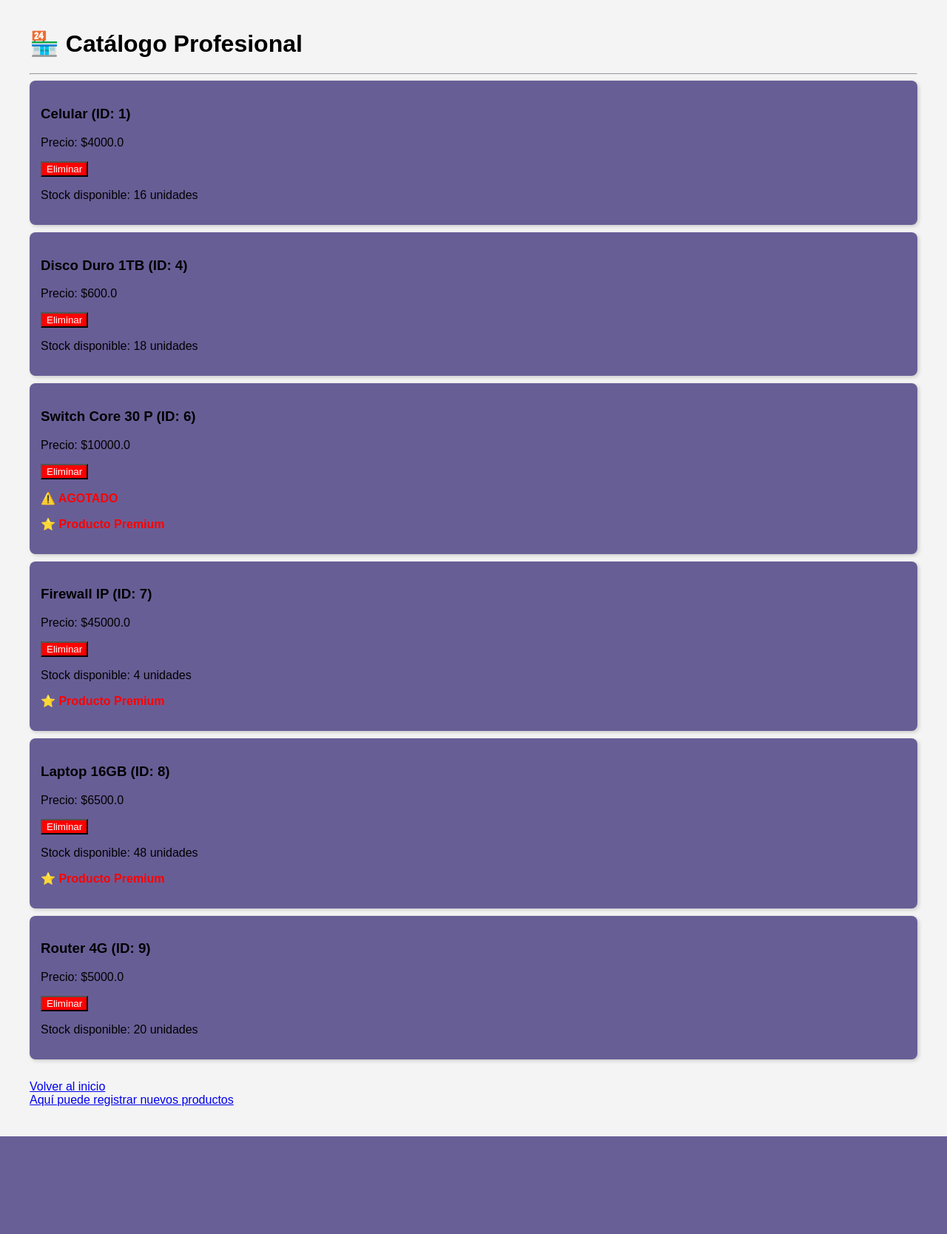
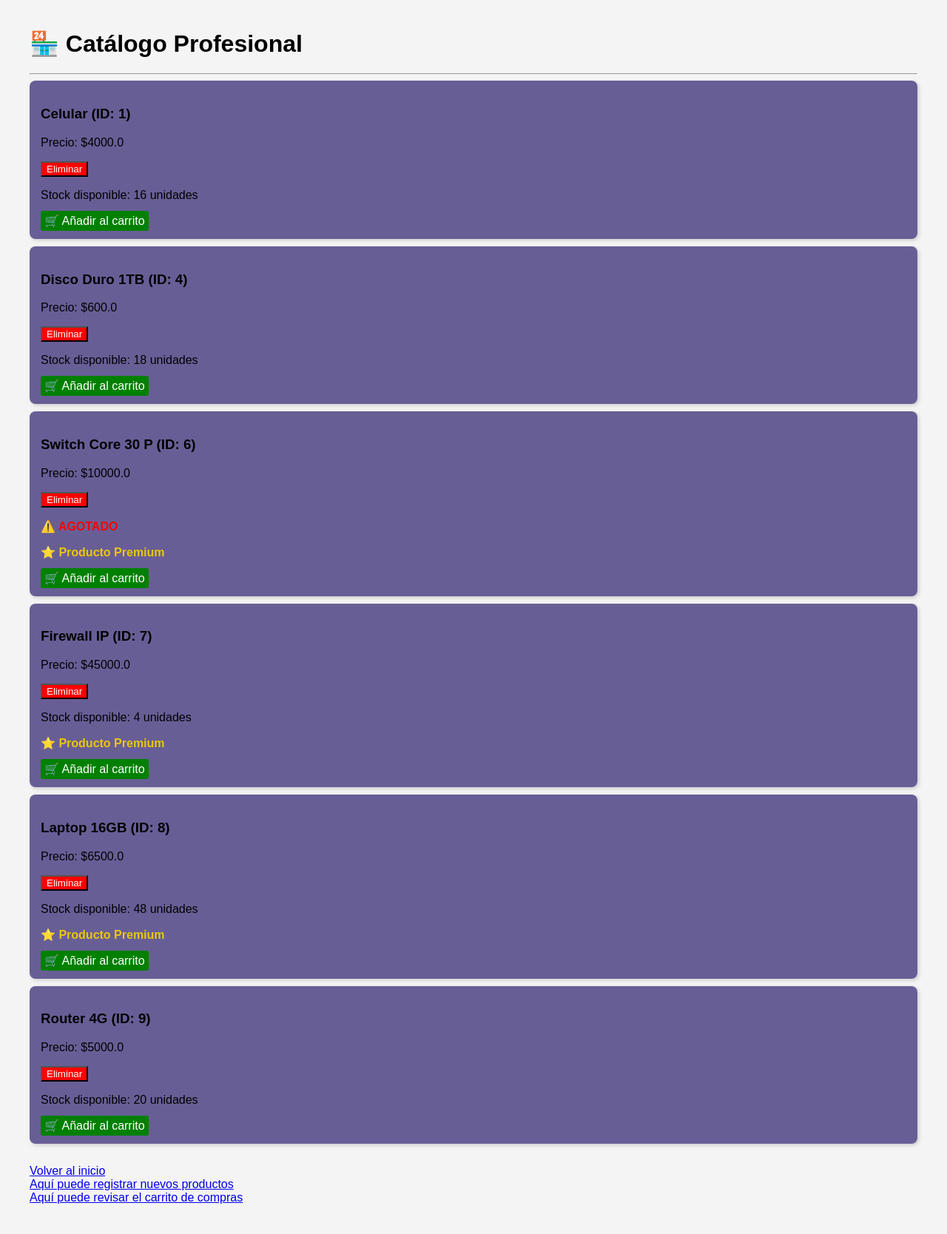
Before and after one commit to otambraico/curso-python-ecommerce, a Flask app: page /productos in a window 1280 px wide. Shown: the whole page at 74% size. Before the commit the page ends 1536 px from the top, so only its background shows below. Run offline with Flask 3, Linux system fonts and the light colour scheme; data comes from the database, SQL or seed files in the repository; both versions use the stored data as it was after the commit.

Commit message:
Añadidas notificaciones flash para mejorar la experiencia de usuario

```diff
--- a/app.py
+++ b/app.py
@@ -1,4 +1,4 @@
-from flask import Flask, render_template, request, redirect, session
+from flask import Flask, render_template, request, redirect, session, flash
 import sqlite3
 from werkzeug.security import generate_password_hash
 from werkzeug.security import check_password_hash
@@ -121,5 +121,119 @@ def logout():
     session.clear() # Borra los datos de la sesión
     return redirect('/')
 
+@app.route('/agregar_carrito/<int:id>')
+def agregar_carrito(id):
+    # Ahora el carrito será un diccionario: { "id": cantidad }
+    if 'carrito' not in session:
+        session['carrito'] = {}
+
+    # Agregamos el ID del producto
+    carrito = session['carrito']
+
+    # Si el producto ya está, sumamos 1. Si no, lo iniciamos en 1.
+    id_str = str(id) # Las claves en las sesiones de Flask deben ser strings
+    if id_str in carrito:
+        carrito[id_str] += 1
+    else:
+        carrito[id_str] = 1
+
+    session['carrito'] = carrito
+    session.modified = True
+
+    # --- AQUÍ ESTÁ EL AVISO ---
+    # Buscamos el nombre para que el mensaje sea personalizado
+    conexion = sqlite3.connect("tienda.db")
+    cursor = conexion.cursor()
+    cursor.execute("SELECT nombre FROM productos WHERE id = ?", (id,))
+    producto = cursor.fetchone()
+    conexion.close()
+
+    if producto:
+        flash(f"✅ ¡{producto[0]} añadido al carrito!")
+
+    return redirect('/productos')
+
+@app.route('/carrito')
+def mostrar_carrito():
+    carrito = session.get('carrito', {})
+    items_completos = []
+    total = 0
+
+    if carrito:
+        conexion = sqlite3.connect("tienda.db")
+        cursor = conexion.cursor()
+
+        for id_prod, cantidad in carrito.items():
+            cursor.execute("SELECT id, nombre, precio FROM productos WHERE id = ?", (id_prod,))
+            p = cursor.fetchone()
+            if p:
+                subtotal = p[2] * cantidad
+                total += subtotal
+                # Creamos un objeto temporal con los datos + cantidad + subtotal
+                items_completos.append({
+                    'id': p[0],
+                    'nombre': p[1],
+                    'precio': p[2],
+                    'cantidad': cantidad,
+                    'subtotal': subtotal
+                })
+        conexion.close()
+
+    return render_template('carrito.html', productos=items_completos, total=total)
+
+@app.route('/eliminar_carrito/<int:id>')
+def eliminar_carrito(id):
+    if 'carrito' in session:
+        carrito = session['carrito']
+        id_str = str(id)  # Convertimos a string para asegurar coincidencia
+
+        if id_str in carrito:
+            if carrito[id_str] > 1:
+                # Si hay más de uno, restamos una unidad
+                carrito[id_str] -= 1
+            else:
+                # Si solo queda uno, eliminamos el producto por completo
+                del carrito[id_str]
+
+            session['carrito'] = carrito
+            session.modified = True
+
+    return redirect('/carrito')
+
+@app.route('/finalizar_compra')
+def finalizar_compra():
+    # 1. Seguridad: ¿Está logueado?
+    if 'user_id' not in session:
+        return redirect('/login')
+
+    ids = session.get('carrito', [])
+    if not ids:
+        return redirect('/productos')
+
+    conexion = sqlite3.connect("tienda.db")
+    cursor = conexion.cursor()
+
+    try:
+        # 2. Descontar stock para cada producto en el carrito
+        for p_id in ids:
+            # Primero verificamos si hay stock
+            cursor.execute("SELECT stock, nombre FROM productos WHERE id = ?", (p_id,))
+            producto = cursor.fetchone()
+
+            if producto and producto[0] > 0:
+                cursor.execute("UPDATE productos SET stock = stock - 1 WHERE id = ?", (p_id,))
+            else:
+                return f"Lo sentimos, no hay stock de {producto[1]}"
+
+        # 3. Guardar cambios y vaciar carrito
+        conexion.commit()
+        session.pop('carrito') # El carrito ahora está vacío
+        return "<h1>✅ ¡Gracias por tu compra!</h1><a href='/'>Volver al inicio</a>"
+
+    except Exception as e:
+        return f"Error al procesar la compra: {e}"
+    finally:
+        conexion.close()
+
 if __name__ == '__main__':
     app.run(debug=True)
--- a/templates/index.html
+++ b/templates/index.html
@@ -6,12 +6,21 @@
         body { font-family: Arial; margin: 40px; background-color: #f4f4f4; }
         .producto-card { background: rgb(104, 94, 150); padding: 15px; border-radius: 8px; margin-bottom: 10px; box-shadow: 2px 2px 5px #ccc; }
         .stock-bajo { color: red; font-weight: bold; }
+        .producto-premium { color: #e9c70a; font-weight: bold; }
     </style>
 </head>
 <body>
     <h1>🏪 Catálogo Profesional</h1>
     <hr>
-
+     {% with messages = get_flashed_messages() %}
+            {% if messages %}
+             <div style="background-color: #d4edda; color: #155724; padding: 15px; border: 1px solid #c3e6cb; border-radius: 5px; margin-bottom: 20px;">
+             {% for message in messages %}
+             {{ message }}
+             {% endfor %}
+             </div>
+             {% endif %}
+        {% endwith %}
     {% for p in productos %}
     <div class="producto-card">
         <h3>{{ p[1] }} (ID: {{ p[0] }})</h3>
@@ -31,13 +40,21 @@
         {% endif %}
 
         {% if p[2] >= 6000 %}
-            <p class="stock-bajo">⭐ Producto Premium</p>
+            <p class= "producto-premium">⭐ Producto Premium</p>
         {% endif %}
+
+    <a href="/agregar_carrito/{{ p[0] }}"
+       style="background-color: green; color: white; padding: 5px; text-decoration: none; border-radius: 3px;">
+       🛒 Añadir al carrito
+    </a>
+
     </div>
+
     {% endfor %}
 
     </ul><br><a href='/'>Volver al inicio</a>
     </ul><br><a href='nuevo'>Aquí puede registrar nuevos productos</a>
+    </ul><br><a href='carrito'>Aquí puede revisar el carrito de compras</a>
 
 </body>
 </html>
```
Also changed, not shown: Consultar_inventario.py (added, +32 -0 lines), templates/carrito.html (added, +46 -0 lines), tienda.db.
